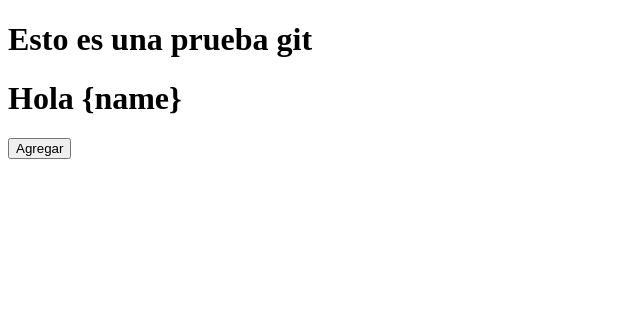
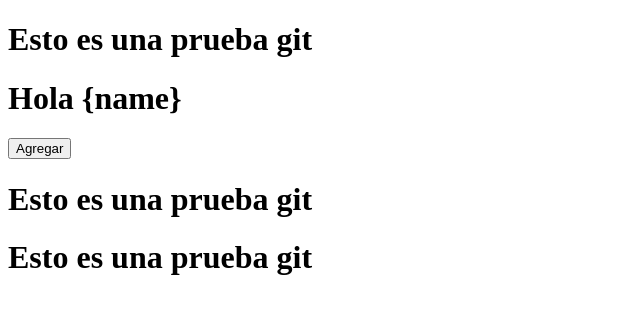
Before and after one commit to ecs17/GitTest, a plain HTML site: page index.html in a window 1280 px wide. Shown: the whole page, without its empty margins (0-640 px from the left). Drawn offline with Linux system fonts and the light colour scheme.

Commit message:
Se agregaron Hs

```diff
--- a/index.html
+++ b/index.html
@@ -8,5 +8,7 @@
         <h1>Esto es una prueba git</h1>
         <h1>Hola {name}</h1>
         <button>Agregar</button>
+        <h1>Esto es una prueba git</h1>
+        <h1>Esto es una prueba git</h1>
     </body>
 </html>
```
